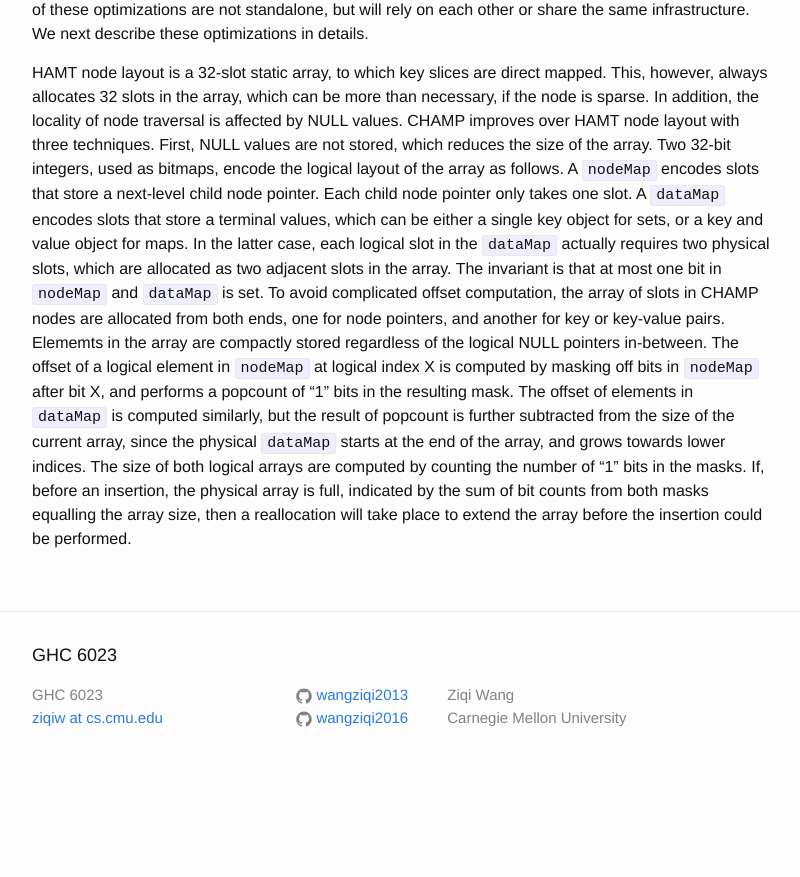
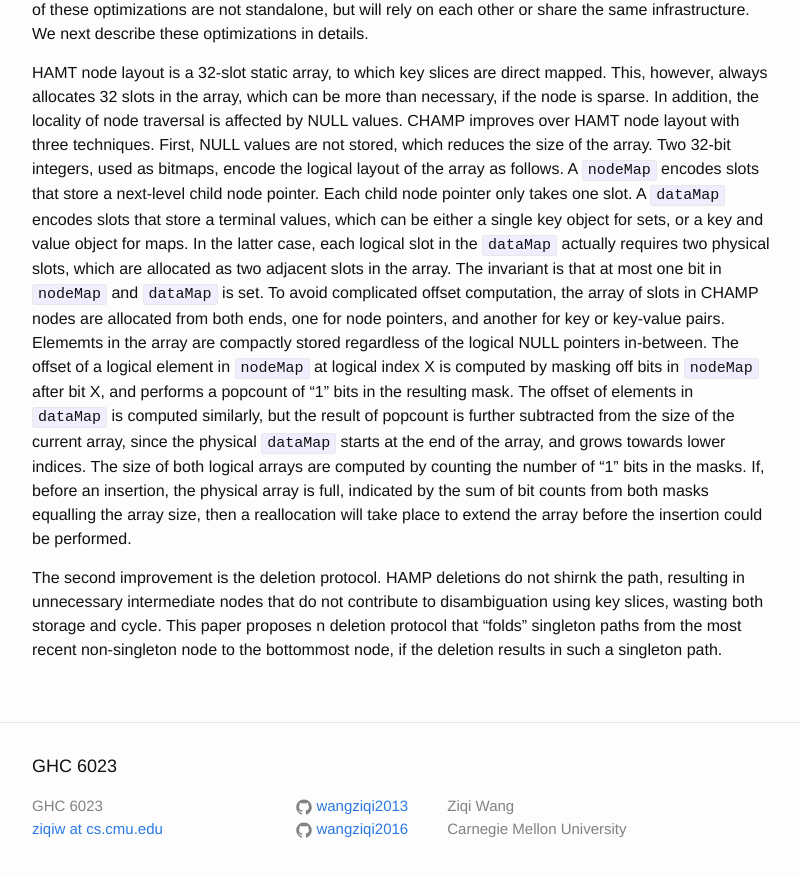
Before and after one commit to wangziqi2013/wangziqi2013.github.io, a Jekyll site: the page built from _posts/2020-08-08-CHAMP.markdown, in a window 1280 px wide and 900 px high, scrolled down 2059 px. Shown: the top 877 px of the window, without its empty margins (238-1038 px from the left). Built offline with Jekyll 4.4.1, drawn with Linux system fonts in a browser that asks for light colours; before the commit the page ends 2848 px from its top, so only the background shows below that.

Commit message:
Adding deletion

```diff
--- a/_posts/2020-08-08-CHAMP.markdown
+++ b/_posts/2020-08-08-CHAMP.markdown
@@ -101,3 +101,8 @@ indices.
 The size of both logical arrays are computed by counting the number of "1" bits in the masks.
 If, before an insertion, the physical array is full, indicated by the sum of bit counts from both masks equalling the
 array size, then a reallocation will take place to extend the array before the insertion could be performed.
+
+The second improvement is the deletion protocol. HAMP deletions do not shirnk the path, resulting in unnecessary intermediate
+nodes that do not contribute to disambiguation using key slices, wasting both storage and cycle.
+This paper proposes n deletion protocol that "folds" singleton paths from the most recent non-singleton node to the
+bottommost node, if the deletion results in such a singleton path.
```
